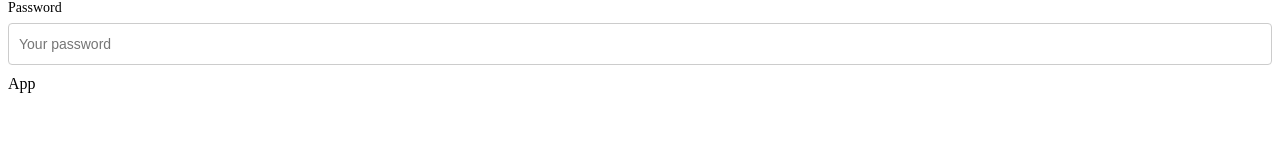
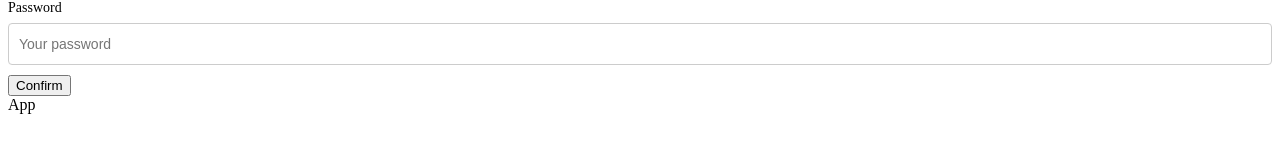
Before and after one commit to AbdelrahmanHassanAlii/Edara.com, a React (Vite) app: page / in a window 1280 px wide. Shown: the part 493-646 px from the top of the page. Built offline with nearby package versions, Linux system fonts and the light colour scheme.

Commit message:
handle the confirm button in login form

```diff
--- a/src/Components/Shared/LoginForm.jsx
+++ b/src/Components/Shared/LoginForm.jsx
@@ -2,6 +2,7 @@
 import React, { useEffect, useState } from 'react'
 import { loginData } from './../../Helper/Functions/loginInputs';
 import Inputs from './Inputs';
+import ConfirmButton from './ConfirmButton';
 
 export default function LoginForm() {
 
@@ -14,6 +15,10 @@ export default function LoginForm() {
 
   const handleChange = (e) => {
     setLoginInputs({ ...loginInputs, [e.target.name]: e.target.value });
+  };
+
+  const handleSubmit = (e) => {
+    e.preventDefault();
     console.log(loginInputs);
   };
 
@@ -23,8 +28,8 @@ export default function LoginForm() {
 
   return (
     <div className='login-inputs'>
-
       <Inputs inputs={lodinData} handleChange={handleChange} />
+      <ConfirmButton handleSubmit={handleSubmit} />
     </div>
   )
 }
```
